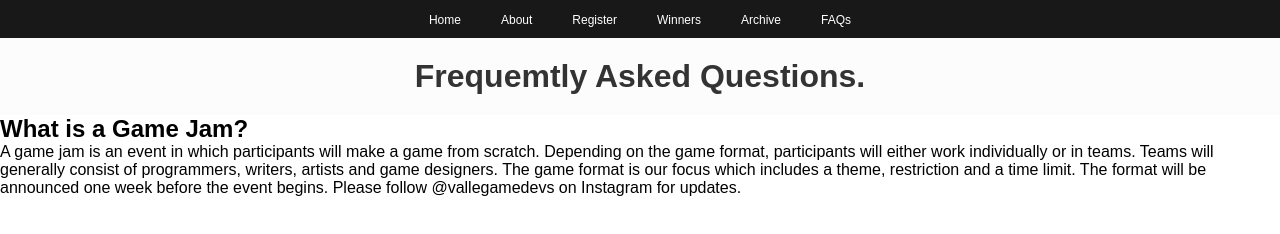
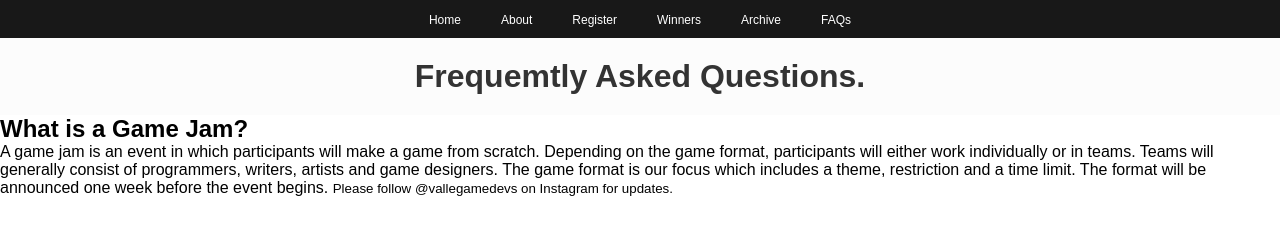
Before and after one commit to jorgeorta01/valle-game-jam, a plain HTML site: page faqs.html in a window 1280 px wide. Drawn offline with nearby package versions, Linux system fonts and the light colour scheme.

Commit message:
Update faqs.html

```diff
--- a/faqs.html
+++ b/faqs.html
@@ -34,7 +34,7 @@
       The game format is our focus which includes a theme, restriction and a time limit.
       The format will be announced one week before the event begins.
 
-      Please follow @vallegamedevs on Instagram for updates.
+      <small>Please follow @vallegamedevs on Instagram for updates.</small>
     </p>
   </section>
 
```
